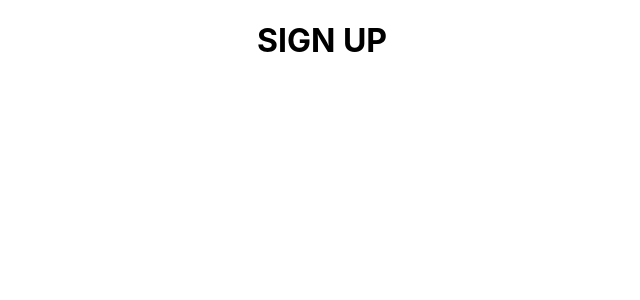
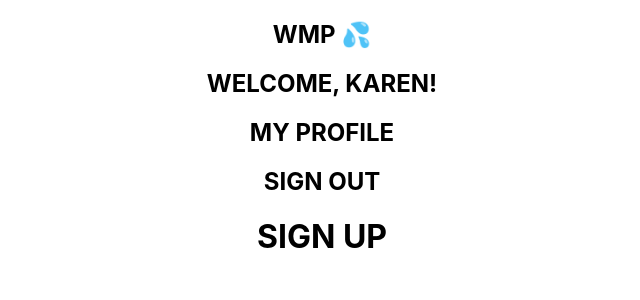
Before and after one commit to ft-water-my-plants-7/frontend, a React (Create React App) app in the folder water-my-plants/: page /Edit in a window 1280 px wide. Shown: the top 300 px of the page, without its empty margins (318-958 px from the left). Built offline with nearby package versions, Linux system fonts and the light colour scheme.

Commit message:
added header to relevant pages

```diff
--- a/water-my-plants/src/Components/add-plant.js
+++ b/water-my-plants/src/Components/add-plant.js
@@ -3,8 +3,7 @@ import axios from "axios";
 import AddPlantForm1 from "./plant-forms/add-plant-form1"
 import AddPlantForm2 from "./plant-forms/add-plant-form2"
 import AddPlantForm3 from "./plant-forms/add-plant-form3"
-
-
+import Header from "./header"
 
 
 
@@ -12,11 +11,12 @@ const AddPlant = () => {
 
  return (
    <div>
+    <Header/>
      <AddPlantForm1 />
      <AddPlantForm2 />
      <AddPlantForm3 />
    </div>
- );
+ )
 
 }
 
--- a/water-my-plants/src/Components/edit-plant.js
+++ b/water-my-plants/src/Components/edit-plant.js
@@ -1,7 +1,10 @@
-
+import Header from "./header"
 const EditPlant = () => {
-    return(
+    return (
+      <div>
+          <Header />
         <h1>SIGN UP</h1>
-    )
+      </div>
+    );
 }
 export default EditPlant
--- /dev/null
+++ b/water-my-plants/src/Components/header.js
@@ -0,0 +1,14 @@
+import React from "react";
+
+const Header = () => {
+  return (
+    <nav>
+      <h2> WMP 💦 </h2>
+      <h2>WELCOME, KAREN!</h2>
+      <h2>MY PROFILE</h2>
+      <h2>SIGN OUT</h2>
+    </nav>
+  );
+};
+
+export default Header;
--- a/water-my-plants/src/Components/plant-collection.js
+++ b/water-my-plants/src/Components/plant-collection.js
@@ -1,6 +1,8 @@
 import React, {useState} from 'react'
 import IndividualPlant from './individual-plant';
 import NoPlant from './no-plant';
+import Header from "./header";
+
 const dummyData = [
     {
         id: 1,
@@ -35,6 +37,7 @@ const PlantCollection = () => {
     console.log(plants)
     return(
         <div>
+            <Header />
             {plants.length === 0 ? (<NoPlant /> ) : (
                 <div>
                     <h2>Water my Plants</h2>
```
